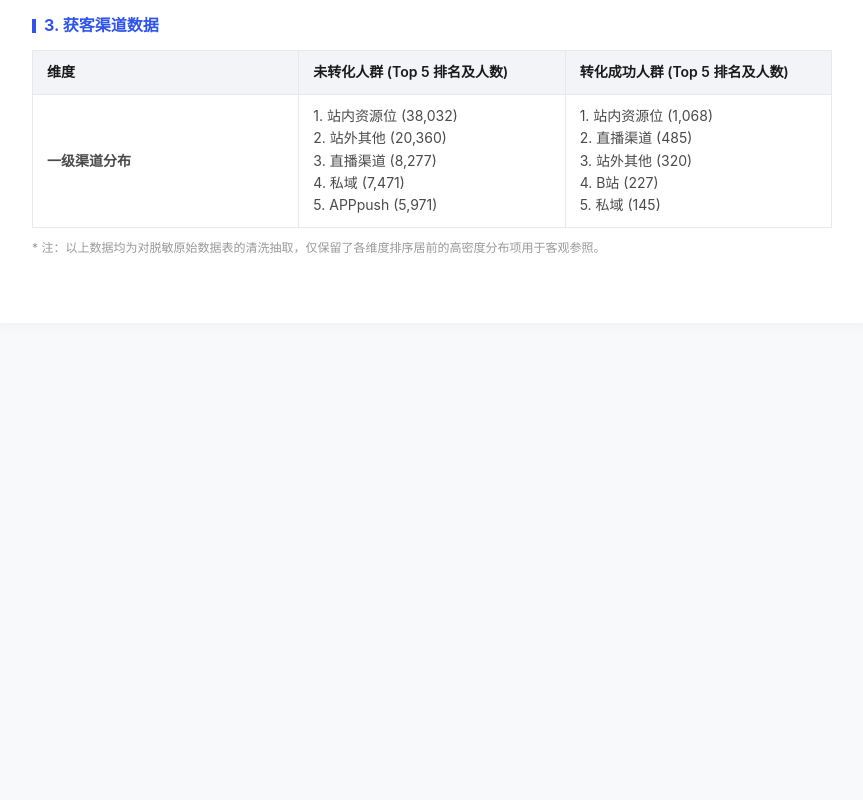
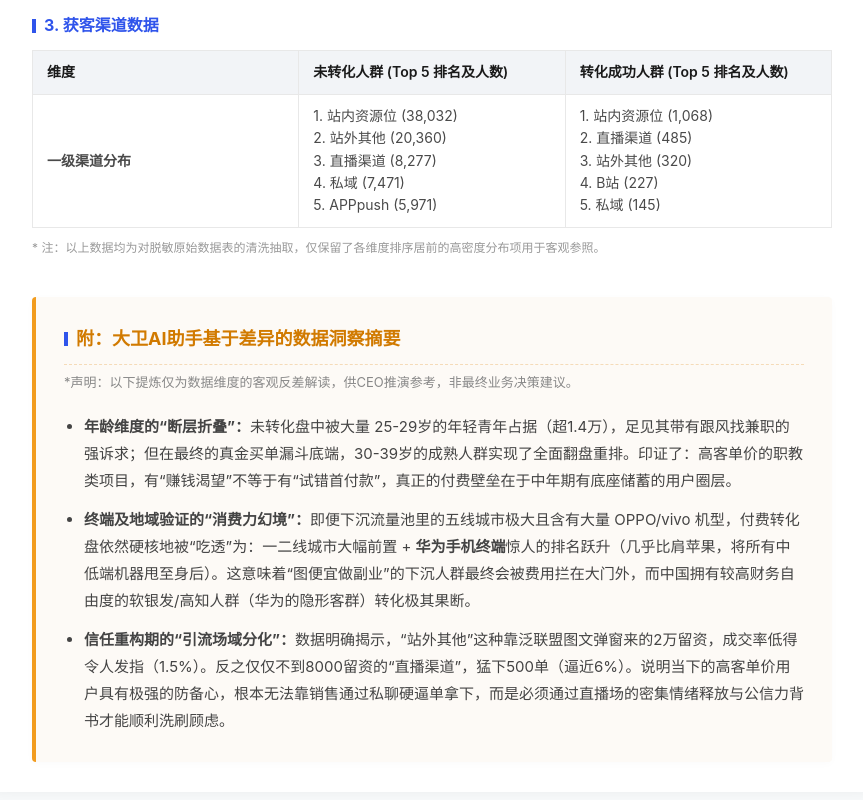
Before and after one commit to xibojituan-svg/xiboceopublic, a plain HTML site: page user_conversion_insight_article.html in a window 1280 px wide. Shown: the part 1209-2009 px from the top of the page, without its empty margins (208-1071 px from the left). Before the commit the page ends 1552 px from the top, so only its background shows below. Drawn offline with Linux system fonts and the light colour scheme.

Commit message:
Append AI insights based on CEO request

```diff
--- a/user_conversion_insight_article.html
+++ b/user_conversion_insight_article.html
@@ -197,6 +197,17 @@
         <div class="note">* 注：以上数据均为对脱敏原始数据表的清洗抽取，仅保留了各维度排序居前的高密度分布项用于客观参照。</div>
     </div>
 
+    <!-- AI客观洞察区域 -->
+    <div class="insight-section" style="margin-top: 40px; padding: 28px; background-color: #fdfaf6; border-left: 4px solid #f29c1f; border-radius: 4px; box-shadow: 0 2px 8px rgba(0,0,0,0.02);">
+        <h3 style="color: #d17a00; margin-top: 0; font-size: 18px; border-bottom: 1px dashed #f5dbb8; padding-bottom: 10px;">附：大卫AI助手基于差异的数据洞察摘要</h3>
+        <p style="font-size: 13px; color: #888; margin-top: -5px; margin-bottom: 20px;">*声明：以下提炼仅为数据维度的客观反差解读，供CEO推演参考，非最终业务决策建议。</p>
+        <ul style="padding-left: 20px; font-size: 15px; line-height: 1.8; margin-bottom: 0; color: #444;">
+            <li style="margin-bottom: 12px;"><strong>年龄维度的“断层折叠”：</strong>未转化盘中被大量 25-29岁的年轻青年占据（超1.4万），足见其带有跟风找兼职的强诉求；但在最终的真金买单漏斗底端，30-39岁的成熟人群实现了全面翻盘重排。印证了：高客单价的职教类项目，有“赚钱渴望”不等于有“试错首付款”，真正的付费壁垒在于中年期有底座储蓄的用户圈层。</li>
+            <li style="margin-bottom: 12px;"><strong>终端及地域验证的“消费力幻境”：</strong>即便下沉流量池里的五线城市极大且含有大量 OPPO/vivo 机型，付费转化盘依然硬核地被“吃透”为：一二线城市大幅前置 + <strong>华为手机终端</strong>惊人的排名跃升（几乎比肩苹果，将所有中低端机器甩至身后）。这意味着“图便宜做副业”的下沉人群最终会被费用拦在大门外，而中国拥有较高财务自由度的软银发/高知人群（华为的隐形客群）转化极其果断。</li>
+            <li><strong>信任重构期的“引流场域分化”：</strong>数据明确揭示，“站外其他”这种靠泛联盟图文弹窗来的2万留资，成交率低得令人发指（1.5%）。反之仅仅不到8000留资的“直播渠道”，猛下500单（逼近6%）。说明当下的高客单价用户具有极强的防备心，根本无法靠销售通过私聊硬逼单拿下，而是必须通过直播场的密集情绪释放与公信力背书才能顺利洗刷顾虑。</li>
+        </ul>
+    </div>
+
 </div>
 
 </body>
```
